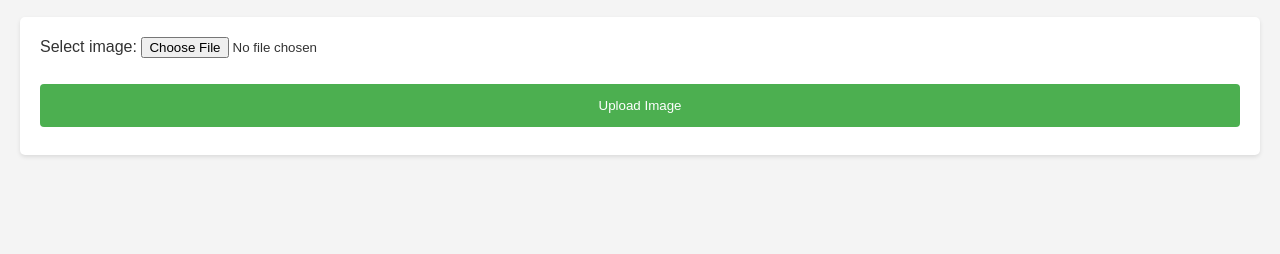
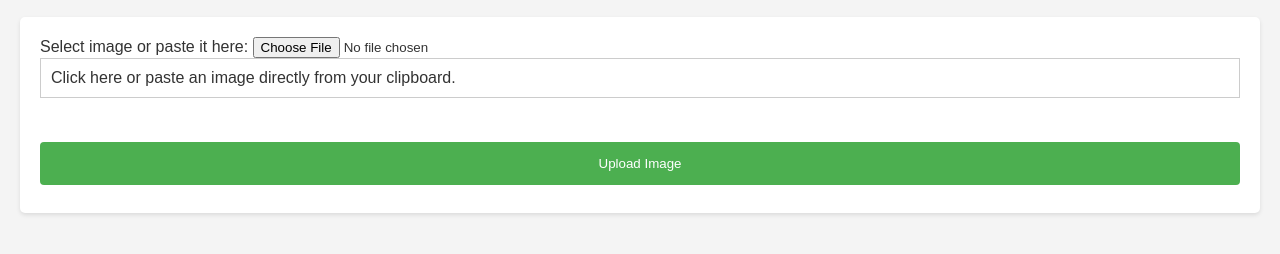
Before and after one commit to zhangrongyu0101/vocab-builder, a Flask app: template app/templates/upload_image.html in a window 1280 px wide. Shown: the part 165-419 px from the top of the page. Run offline with Flask 3, Linux system fonts and the light colour scheme; the template is opened without the code that fills it, so the values that code supplies are empty.

Commit message:
@fix:fix some bugs

```diff
--- a/app/templates/upload_image.html
+++ b/app/templates/upload_image.html
@@ -7,9 +7,13 @@
 <p>Translation: {{ word.translation }}</p>
 <p>Usage: {{ word.usage }}</p>
 
-<form action="{{ url_for('words_bp.upload_image_for_word', word_id=word_id) }}" method="post" enctype="multipart/form-data">
-    <label for="image">Select image:</label>
-    <input type="file" id="image" name="image" accept="image/*" required><br><br>
+<form id="uploadForm" action="{{ url_for('words_bp.upload_image_for_word', word_id=word_id) }}" method="post" enctype="multipart/form-data">
+    <label for="image">Select image or paste it here:</label>
+    <input type="file" id="image" name="image" accept="image/*" required>
+    <div id="pasteArea" contenteditable="true" style="border: 1px solid #ccc; padding: 10px; cursor: pointer;" onclick="document.getElementById('image').click();">
+        Click here or paste an image directly from your clipboard.
+    </div>
+    <br><br>
     <button type="submit">Upload Image</button>
 </form>
 
@@ -33,7 +37,6 @@
             .then(response => response.json())
             .then(data => {
                 console.log(data);
-                // Optionally refresh the page to show the updated image list
                 window.location.reload();
             })
             .catch((error) => {
@@ -41,6 +44,26 @@
             });
         }
     }
+
+    // Handle paste events
+    document.getElementById('pasteArea').addEventListener('paste', function(e) {
+        var items = (e.clipboardData || e.originalEvent.clipboardData).items;
+        for (var index in items) {
+            var item = items[index];
+            if (item.kind === 'file') {
+                var blob = item.getAsFile();
+                var reader = new FileReader();
+                reader.onload = function(event) {
+                    document.getElementById('image').files = new DataTransfer().files;
+                    var dt = new DataTransfer();
+                    dt.items.add(new File([blob], "pastedImage.png", {type: "image/png"}));
+                    document.getElementById('image').files = dt.files;
+                    document.getElementById('uploadForm').submit(); // Auto submit form after file is ready
+                };
+                reader.readAsDataURL(blob);
+            }
+        }
+    });
 </script>
 
 {% endblock %}
```
Also changed, not shown: app/templates/sentences.html (+13 -0 lines).
